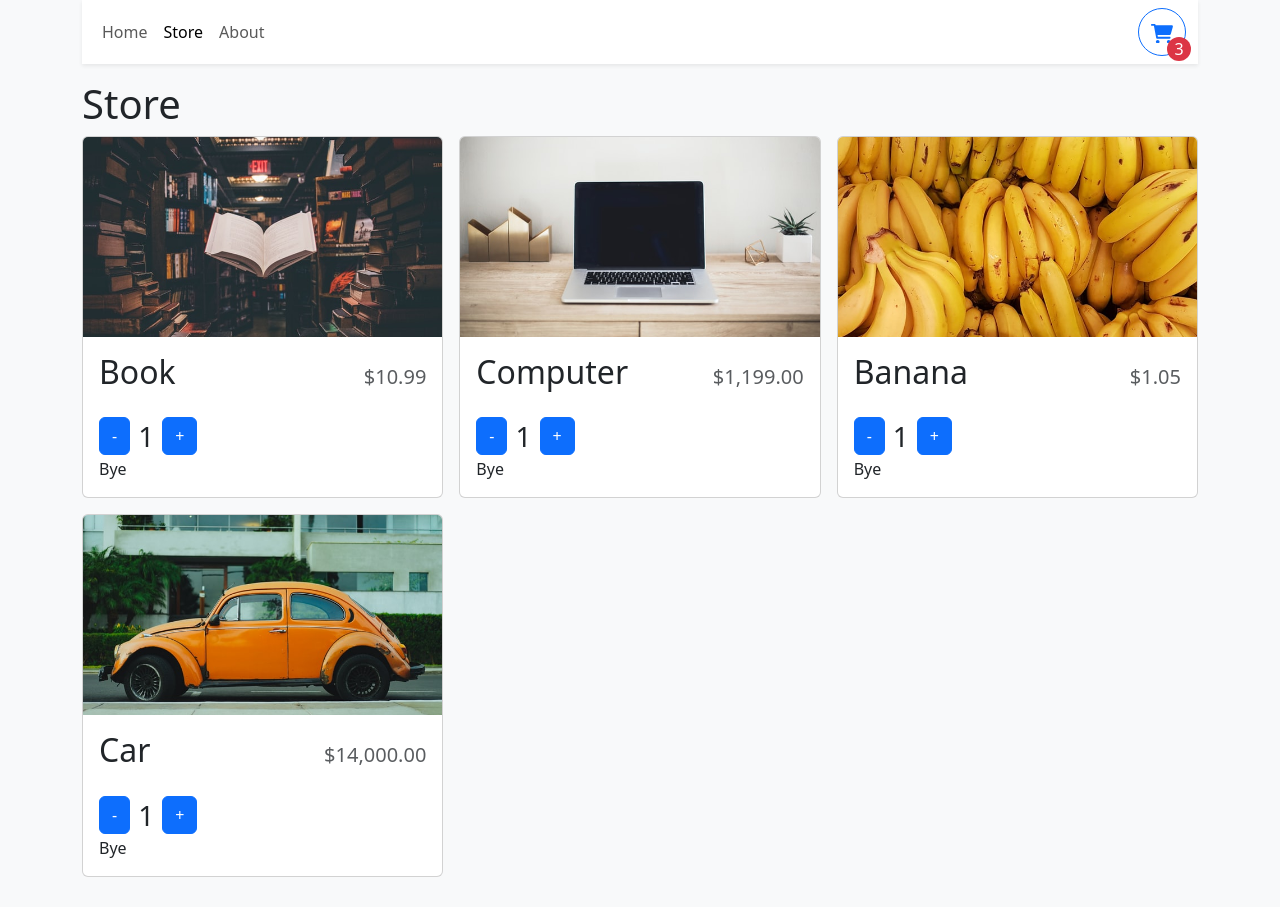
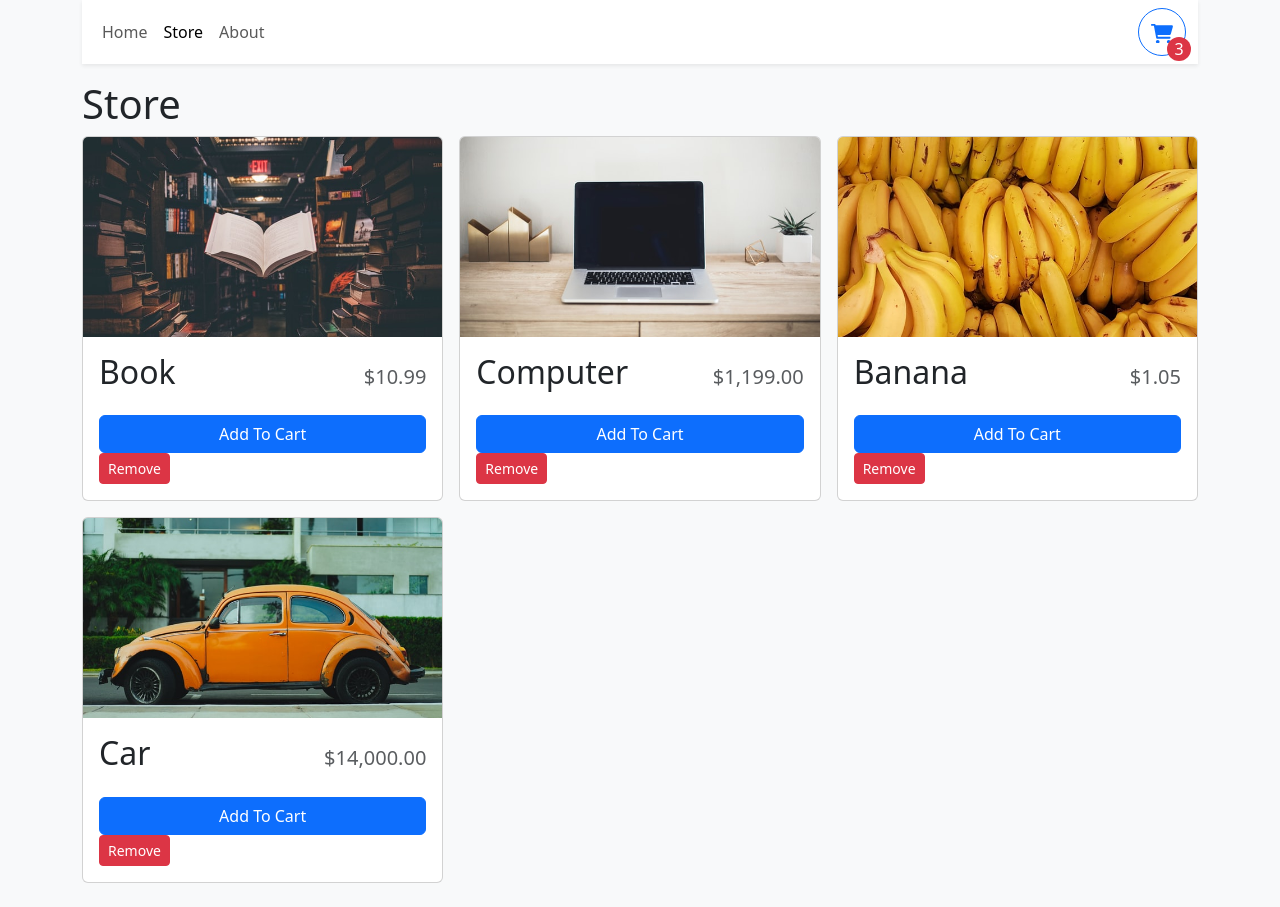
Before and after one commit to EmilyWahlin/shopping-cart-typescript, a React (Vite) app: page /store in a window 1280 px wide. Built offline with nearby package versions, Linux system fonts and the light colour scheme.

Commit message:
added remove button

```diff
--- a/src/components/StoreItem.tsx
+++ b/src/components/StoreItem.tsx
@@ -10,7 +10,7 @@ type StoreItemProps = {
 
 
 export function StoreItem({ id, name, price, imgUrl }: StoreItemProps) {
-  const quantity = 1
+  const quantity = 0
 	return (
 		<Card className="h-100">
 			<Card.Img
@@ -33,11 +33,13 @@ export function StoreItem({ id, name, price, imgUrl }: StoreItemProps) {
                 style={{ gap: ".5rem " }}
               >
                 <Button>-</Button>
-                <span className="fs-3">{quantity}</span>
+                <div>
+                  <span className="fs-3">{quantity}</span> in cart
+                  </div>
                 <Button>+</Button>
               </div>
           </div>}
-          Bye
+          <Button variant="danger" size="sm">Remove</Button>
         </div>
 			</Card.Body>
 		</Card>
```
